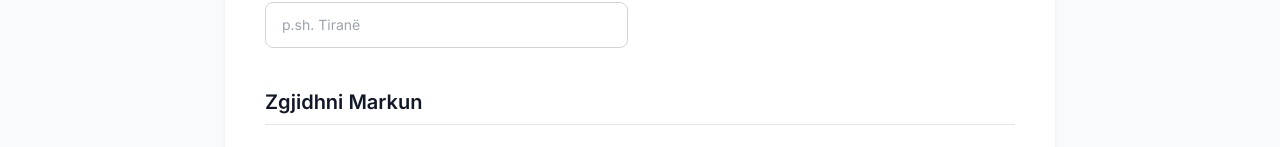
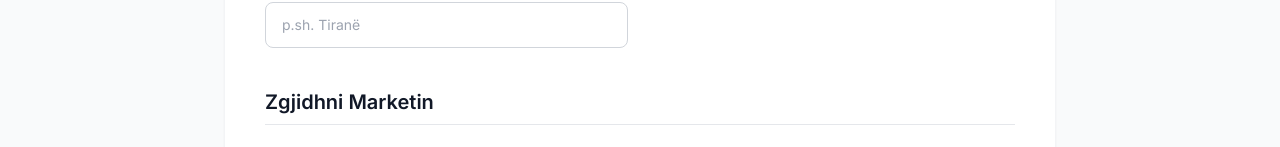
Before and after one commit to albaanisufi-lgtm/Lear-Market-Jobs, a Next.js app: page /apply in a window 1280 px wide. Shown: the part 559-706 px from the top of the page. Built offline with nearby package versions, Linux system fonts and the light colour scheme; no server answers; the database is empty.

Commit message:
fix: rename Zgjidhni Markun to Zgjidhni Marketin

```diff
--- a/components/ApplicationForm.tsx
+++ b/components/ApplicationForm.tsx
@@ -505,7 +505,7 @@ export default function ApplicationForm() {
       {/* ── Location Picker ── */}
       <section>
         <h2 className="text-xl font-semibold text-gray-900 mb-6 pb-2 border-b border-gray-200">
-          Zgjidhni Markun
+          Zgjidhni Marketin
         </h2>
         <div className="grid grid-cols-1 sm:grid-cols-2 gap-3">
           {LOCATIONS.map((loc) => (
```
